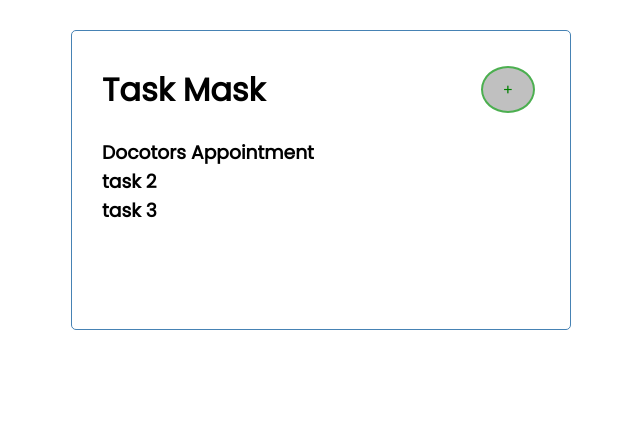
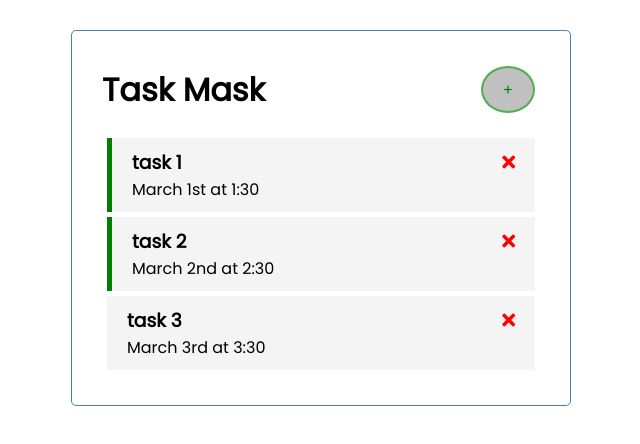
Before and after one commit to Slim-Shary/task-mask, a Vue app: page / in a window 1280 px wide. Shown: the top 444 px of the page, without its empty margins (319-959 px from the left). Built offline with nearby package versions, Linux system fonts and the light colour scheme.

Commit message:
Delete button added for each task

```diff
--- a/public/index.html
+++ b/public/index.html
@@ -4,6 +4,10 @@
     <meta charset="utf-8">
     <meta http-equiv="X-UA-Compatible" content="IE=edge">
     <meta name="viewport" content="width=device-width,initial-scale=1.0">
+    <link
+    rel="stylesheet"
+    href="https://cdnjs.cloudflare.com/ajax/libs/font-awesome/5.15.2/css/all.min.css"
+  />
     <link rel="icon" href="<%= BASE_URL %>favicon.ico">
     <title><%= htmlWebpackPlugin.options.title %></title>
   </head>
--- a/src/App.vue
+++ b/src/App.vue
@@ -24,7 +24,7 @@
     this.tasks = [
       {
         id: 1,
-        text: 'Docotors Appointment',
+        text: 'task 1',
         day: 'March 1st at 1:30',
         reminder: true
       },
@@ -38,7 +38,7 @@
         id: 3,
         text: 'task 3',
         day: 'March 3rd at 3:30',
-        reminder: true
+        reminder: false
       }
     ]
   }
--- a/src/components/Task.vue
+++ b/src/components/Task.vue
@@ -1,5 +1,11 @@
 <template>
-  <h3>{{ task.text }}</h3>
+  <div :class="[task.reminder ? 'reminder' : '', 'task']">
+    <h3>
+      {{ task.text }}
+      <i class="fas fa-times"></i>
+    </h3>
+    <p>{{ task.day }}</p>
+  </div>
 </template>
 
 <script>
@@ -11,4 +17,25 @@
 }
 </script>
 
-<style></style>
+<style scoped>
+.fas {
+  color: red;
+}
+
+.task {
+  background: #f4f4f4;
+  margin: 5px;
+  padding: 10px 20px;
+  cursor: pointer;
+}
+
+.task.reminder {
+  border-left: 5px solid green;
+}
+
+.task h3 {
+  display: flex;
+  align-items: center;
+  justify-content: space-between;
+}
+</style>
```
